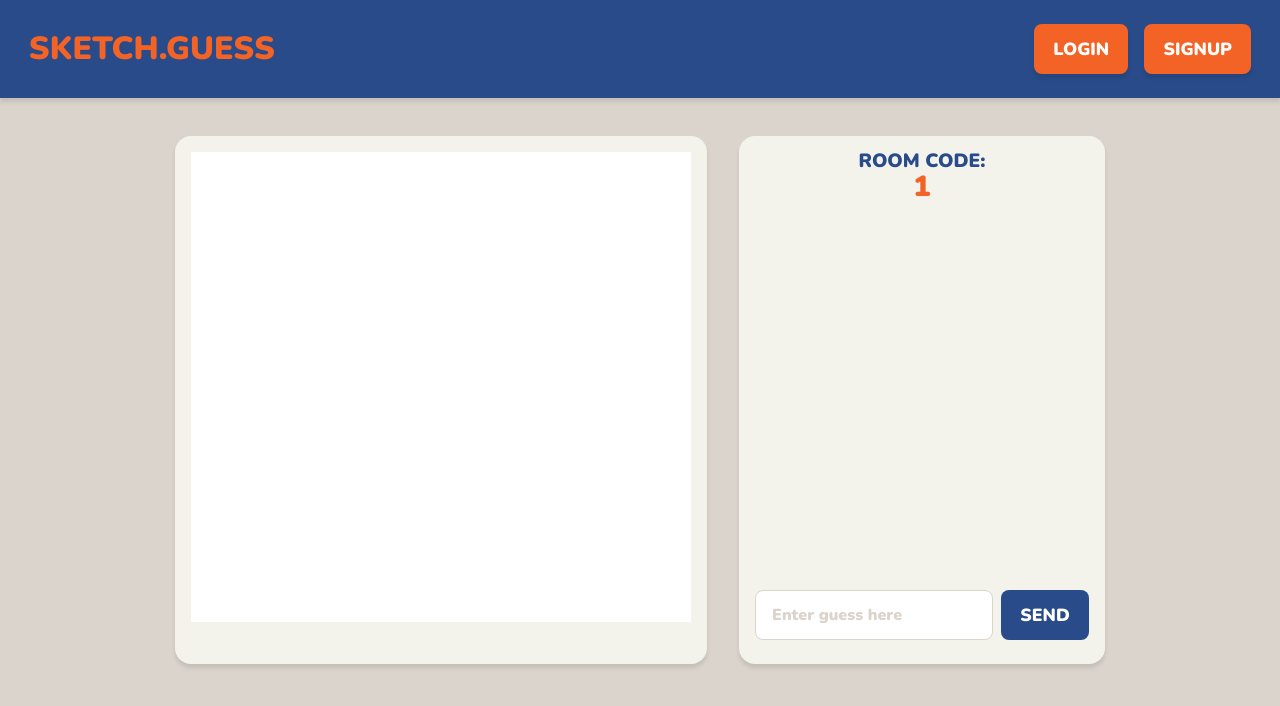
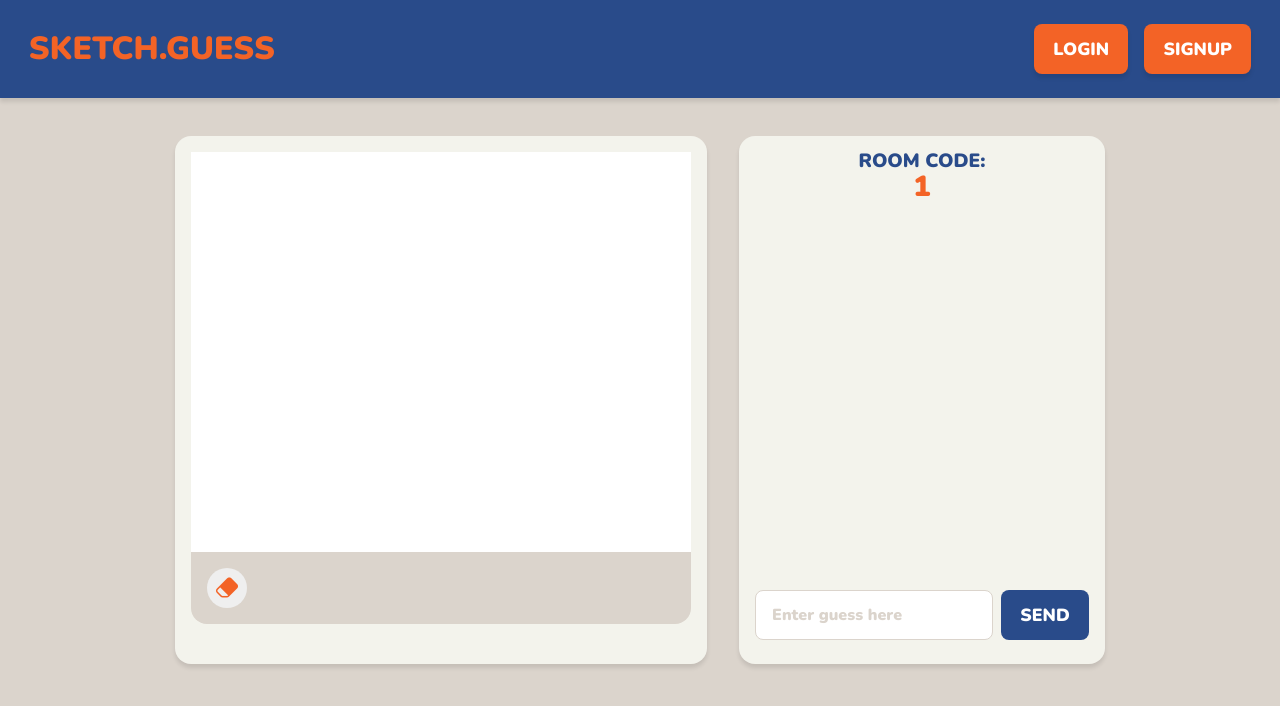
Before and after one commit to 99patricia/Guess-a-Sketch, a React (Create React App) app in the folder client/: page /chat/1 in a window 1280 px wide. Shown: the top 706 px of the page. Built offline with nearby package versions, Linux system fonts and the light colour scheme; no server answers.

Commit message:
Add UI and implement clear canvas for basic canvas component

```diff
--- a/client/package.json
+++ b/client/package.json
@@ -9,6 +9,7 @@
     "@testing-library/react": "^13.4.0",
     "@testing-library/user-event": "^13.5.0",
     "axios": "^1.3.4",
+    "bootstrap-icons": "^1.10.3",
     "react": "^18.2.0",
     "react-dom": "^18.2.0",
     "react-router-dom": "^6.8.1",
--- a/client/src/components/Canvas.jsx
+++ b/client/src/components/Canvas.jsx
@@ -1,5 +1,7 @@
 import React, { useEffect, useRef } from "react";
 import styled from "styled-components";
+
+import { CanvasFooter } from "components/Canvas/";
 
 const StyledCanvasContainer = styled.div`
     background-color: var(--light-beige);
@@ -11,6 +13,7 @@ const StyledCanvasContainer = styled.div`
 
 const StyledCanvas = styled.canvas`
     background-color: var(--white);
+    vertical-align: bottom;
 `;
 
 function Canvas(props) {
@@ -105,9 +108,10 @@ function Canvas(props) {
         <StyledCanvasContainer>
             <StyledCanvas
                 width="500"
-                height="470"
+                height="400"
                 ref={canvasRef}
             ></StyledCanvas>
+            <CanvasFooter canvasRef={canvasRef} socket={socket} />
         </StyledCanvasContainer>
     );
 }
--- /dev/null
+++ b/client/src/components/Canvas/CanvasFooter.jsx
@@ -0,0 +1,46 @@
+import React, { useEffect, useRef } from "react";
+import styled from "styled-components";
+
+import { IconButton } from "components";
+
+const StyledCanvasFooter = styled.div`
+    background-color: var(--beige);
+    padding: 1rem;
+    border-bottom-left-radius: 1rem;
+    border-bottom-right-radius: 1rem;
+`;
+
+function CanvasFooter(props) {
+    const canvasRef = props.canvasRef;
+    const socket = props.socket;
+    const clearButtonRef = useRef();
+
+    useEffect(() => {
+        const canvas = canvasRef.current;
+        const ctx = canvas.getContext("2d");
+        const clearButton = clearButtonRef.current;
+
+        const clearCanvas = () => {
+            ctx.clearRect(0, 0, canvas.width, canvas.height);
+        };
+
+        const handleClearCanvas = () => {
+            clearCanvas();
+            // Tell socket to clear the canvas
+            socket.emit("clear-canvas");
+        };
+
+        clearButton.addEventListener("click", handleClearCanvas);
+
+        // If we receive clear-canvas from socket, clear the canvas
+        socket.on("clear-canvas", clearCanvas);
+    }, [canvasRef, socket]);
+
+    return (
+        <StyledCanvasFooter>
+            <IconButton ref={clearButtonRef} iconClassName="bi-eraser-fill" />
+        </StyledCanvasFooter>
+    );
+}
+
+export default CanvasFooter;
--- /dev/null
+++ b/client/src/components/Canvas/index.js
@@ -0,0 +1 @@
+export { default as CanvasFooter } from "./CanvasFooter";
--- /dev/null
+++ b/client/src/components/IconButton.jsx
@@ -0,0 +1,22 @@
+import React from "react";
+import styled from "styled-components";
+
+const StyledIconButton = styled.button`
+    border-radius: 100%;
+    border: none;
+    color: var(--secondary);
+    width: 40px;
+    height: 40px;
+    font-size: 1.5rem;
+    cursor: pointer;
+`;
+
+const IconButton = React.forwardRef((props, ref) => {
+    return (
+        <StyledIconButton {...props} ref={ref}>
+            <i className={`bi ${props.iconClassName}`}></i>
+        </StyledIconButton>
+    );
+});
+
+export default IconButton;
--- a/client/src/components/index.js
+++ b/client/src/components/index.js
@@ -6,3 +6,4 @@ export { default as FlexContainer } from "./FlexContainer";
 export { default as Form } from "./Form";
 export { default as FormInput } from "./FormInput";
 export { default as Header } from "./Header";
+export { default as IconButton } from "./IconButton";
--- a/client/src/index.css
+++ b/client/src/index.css
@@ -1,4 +1,5 @@
 @import url("https://fonts.googleapis.com/css2?family=Nunito:wght@300;400;700;1000&display=swap");
+@import url("../node_modules/bootstrap-icons/font/bootstrap-icons.css");
 
 :root {
     --primary: #294b8a;
```
Also changed, not shown: 2 other files (tests, documents, lock files or other folders).
